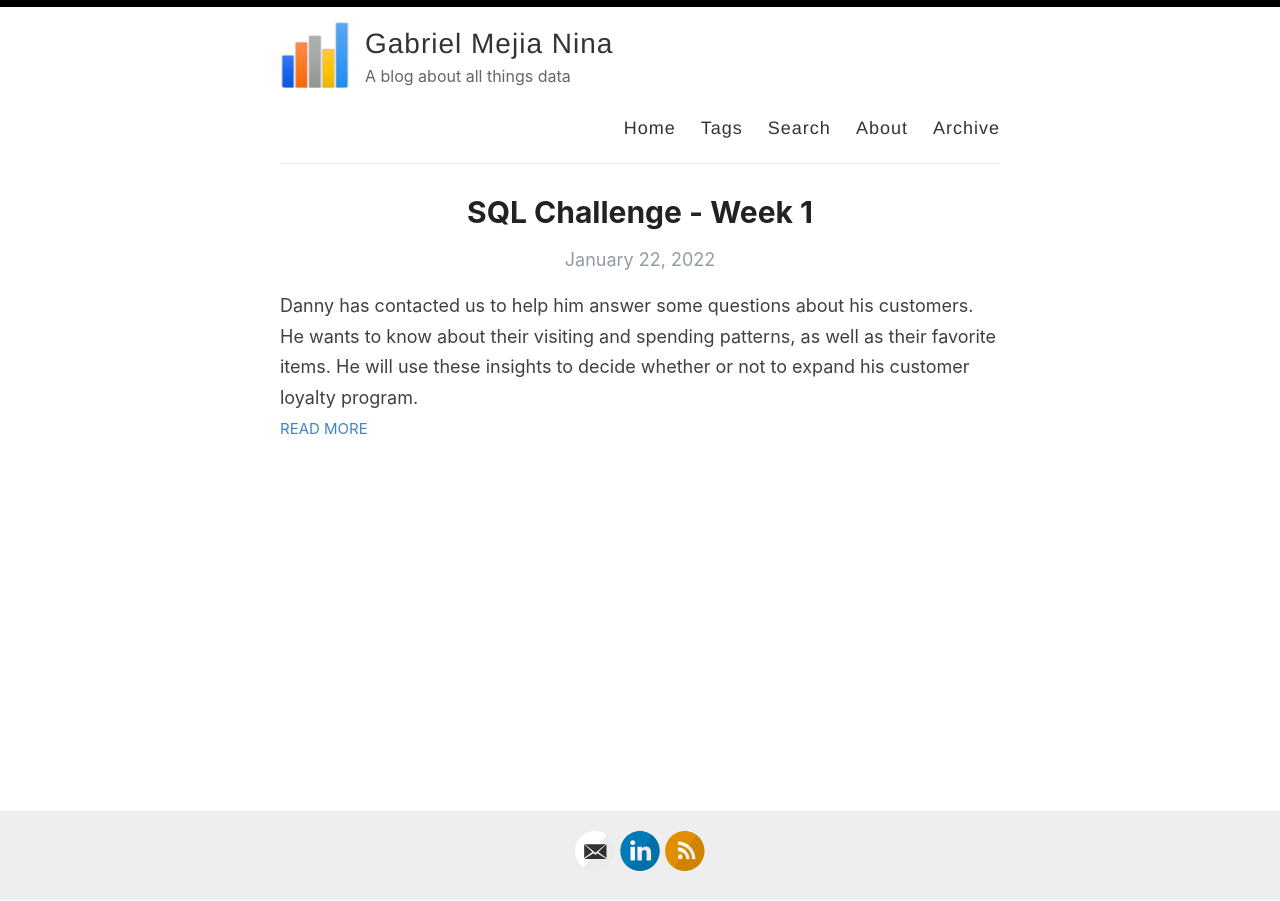
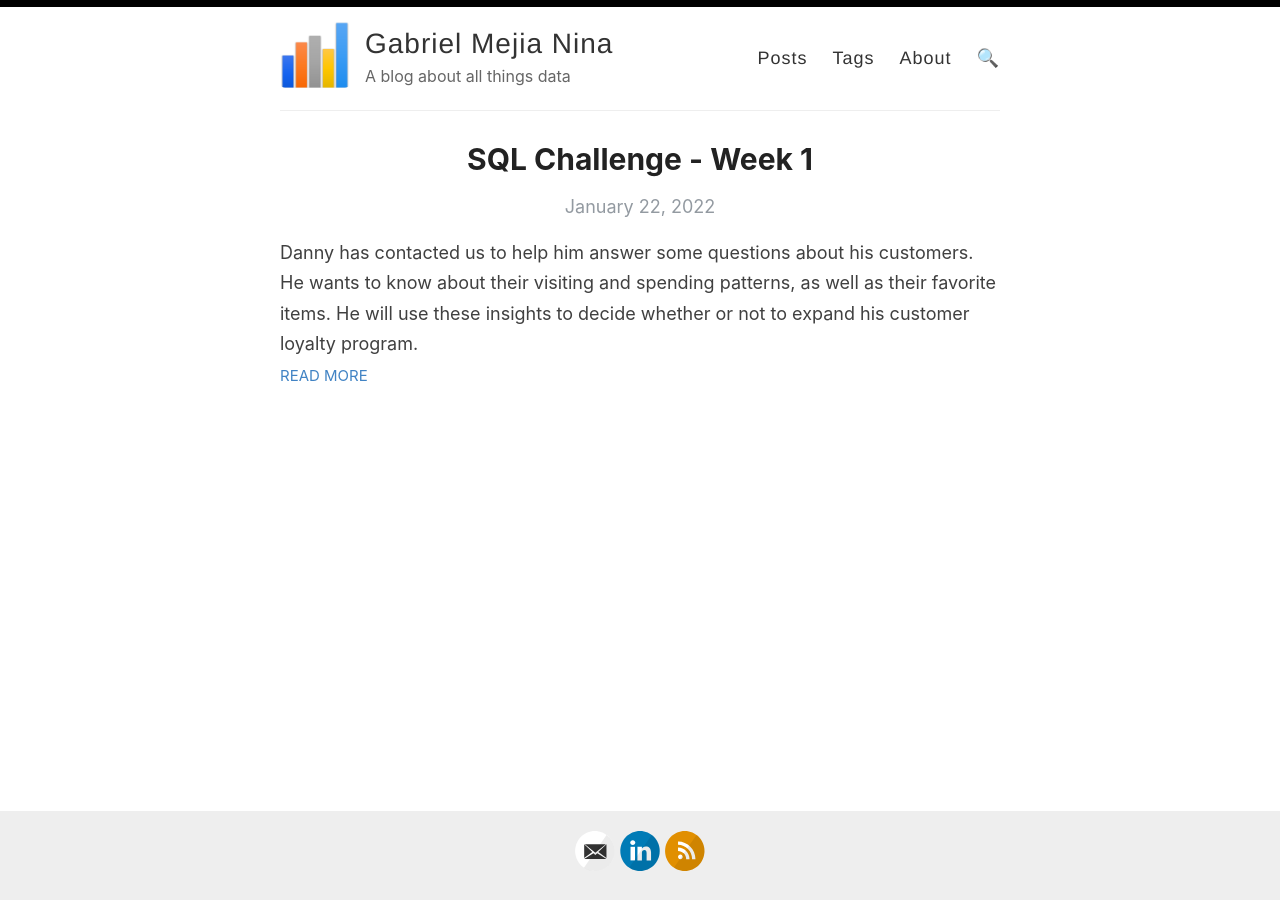
Before and after one commit to gmejianina/gmejianina.github.io, a Jekyll site: the page built from index.html, in a window 1280 px wide. Built offline with Jekyll 4.4.1, drawn with Linux system fonts in a browser that asks for light colours; the list of posts is cut into pages by our own code.

Commit message:
Update default.html

```diff
--- a/_layouts/default.html
+++ b/_layouts/default.html
@@ -28,11 +28,10 @@
             </div>
 
             <nav>
-              <a href="{{ site.baseurl }}/">Home</a>
+              <a href="{{ site.baseurl }}/">Posts</a>
               <a href="{{ site.baseurl }}/categories">Tags</a>
-              <a href="{{ site.baseurl }}/search">Search</a>
               <a href="{{ site.baseurl }}/about">About</a>
-              <a href="{{ site.baseurl }}/archive">Archive</a>
+              <a href="{{ site.baseurl }}/search">🔍</a>
             </nav>
           </header>
         </div>
```
